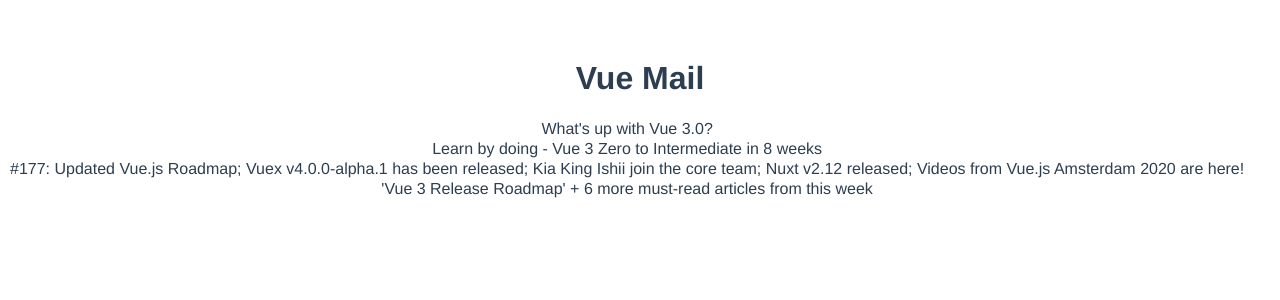
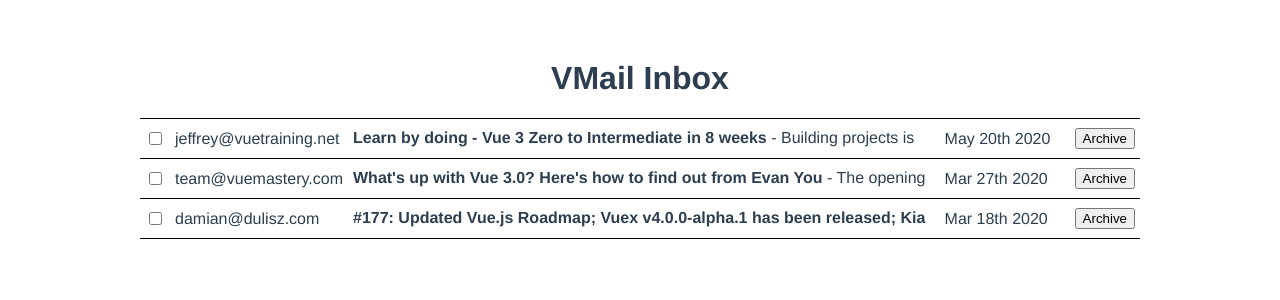
Before and after one commit to wjen/squirrelmail-vue, a Vue app: page / in a window 1280 px wide. Shown: the top 300 px of the page. Built offline with nearby package versions, Linux system fonts and the light colour scheme.

Commit message:
add scss

```diff
--- /dev/null
+++ b/db.json
@@ -0,0 +1,40 @@
+{
+  "emails": [
+    {
+      "id": 1,
+      "from": "team@vuemastery.com",
+      "subject": "What's up with Vue 3.0? Here's how to find out from Evan You",
+      "body": "The opening keynote of VueConf US this year was Evan You (the creator of Vue), giving his State of the Vuenion address. He walked us through the journey of getting Vue 3 from a prototype to a reality the past year. He also dove into Vue's overall growth in the community.",
+      "sentAt": "2020-03-27T18:25:43.511Z",
+      "archived": false,
+      "read": false
+    },
+    {
+      "id": 2,
+      "from": "jeffrey@vuetraining.net",
+      "subject": "Learn by doing - Vue 3 Zero to Intermediate in 8 weeks",
+      "body": "Building projects is one of the most effective ways to learn - and _the_ most effective way _remember_ what you've learned - but it can be frustrating.\n\nThis 8-week course takes the pain out of 'learning by doing'.\n\nEach week we give you\n\n* a project that will grow your skills without overwhelming you\n* links to hand-picked resources, such as Vue Mastery videos, that share the knowledge you'll need for the project (no more useless rabbit holes)\n* answers to any and all questions you have while working\n* feedback on your completed code (so you're only learning good habits)\n\nOur instructors are standing by to answer your questions.\n\nReady to learn?",
+      "sentAt": "2020-05-20T18:25:43.511Z",
+      "archived": false,
+      "read": false
+    },
+    {
+      "id": 3,
+      "from": "damian@dulisz.com",
+      "subject": "#177: Updated Vue.js Roadmap; Vuex v4.0.0-alpha.1 has been released; Kia King Ishii join the core team; Nuxt v2.12 released; Videos from Vue.js Amsterdam 2020 are here!",
+      "body": "First of all, lets congratulate Kia King Ishii on joining the Vue.js core team! 🎉 He has been doing an incredible job building vuex-orm and will now focus on working on the next versions of Vuex.\n\nSpeaking of which – Vuex v4.0.0-alpha.1 has just been released! This is the version of Vuex that will work with Vue 3.0 but keep the familiar API you know from the current version.",
+      "sentAt": "2020-03-18T18:25:43.511Z",
+      "archived": false,
+      "read": true
+    },
+    {
+      "id": 4,
+      "from": "anthony@vuejsdevelopers.com",
+      "subject": "'Vue 3 Release Roadmap' + 6 more must-read articles from this week",
+      "body": "Newsletter Issue #161",
+      "sentAt": "2020-03-24T18:25:43.511Z",
+      "archived": true,
+      "read": true
+    }
+  ]
+}
--- a/public/index.html
+++ b/public/index.html
@@ -1,17 +1,23 @@
 <!DOCTYPE html>
-<html lang="">
+<html lang="en">
+
 <head>
   <meta charset="utf-8">
   <meta http-equiv="X-UA-Compatible" content="IE=edge">
   <meta name="viewport" content="width=device-width,initial-scale=1.0">
   <link rel="icon" href="<%= BASE_URL %>favicon.ico">
-    <title><%= htmlWebpackPlugin.options.title %></title>
+  <title>
+    <%= htmlWebpackPlugin.options.title %>
+  </title>
 </head>
+
 <body>
   <noscript>
-      <strong>We're sorry but <%= htmlWebpackPlugin.options.title %> doesn't work properly without JavaScript enabled. Please enable it to continue.</strong>
+    <strong>We're sorry but <%= htmlWebpackPlugin.options.title %> doesn't work properly without JavaScript enabled.
+        Please enable it to continue.</strong>
   </noscript>
   <div id="app"></div>
   <!-- built files will be auto injected -->
 </body>
+
 </html>
--- a/src/App.vue
+++ b/src/App.vue
@@ -1,36 +1,51 @@
 <template>
-  <h1>Vue Mail</h1>
+  <h1>VMail Inbox</h1>
+
   <table class="mail-table">
     <tbody>
-      <tr v-for="email in emails" :key="email.id" class="clickable">
-        {{
-          email.subject
-        }}
+      <tr
+        v-for="email in unarchivedEmails"
+        :key="email.id"
+        :class="['clickable', email.read ? 'read' : '']"
+        @click="email.read = true"
+      >
+        <td>
+          <input type="checkbox" />
+        </td>
+        <td>{{ email.from }}</td>
+        <td>
+          <p>
+            <strong>{{ email.subject }}</strong> - {{ email.body }}
+          </p>
+        </td>
+        <td class="date">{{ format(new Date(email.sentAt), "MMM do yyyy") }}</td>
+        <td><button @click="email.archived = true">Archive</button></td>
       </tr>
     </tbody>
   </table>
 </template>
 
 <script>
-import HelloWorld from "./components/HelloWorld.vue";
-
+import { format } from "date-fns";
 export default {
   name: "App",
   data() {
     return {
+      format,
       emails: [
         {
           id: 1,
-          from: "wjen@gmail.com",
-          subject: "What's up with Vue 3.0?",
-          body: "Lets learn more about vue 3 together, join us at the conference",
+          from: "team@vuemastery.com",
+          subject: "What's up with Vue 3.0? Here's how to find out from Evan You",
+          body:
+            "The opening keynote of VueConf US this year was Evan You (the creator of Vue), giving his State of the Vuenion address. He walked us through the journey of getting Vue 3 from a prototype to a reality the past year. He also dove into Vue's overall growth in the community.",
           sentAt: "2020-03-27T18:25:43.511Z",
           archived: false,
           read: true
         },
         {
           id: 2,
-          from: "jeffrey@yahoo.net",
+          from: "jeffrey@vuetraining.net",
           subject: "Learn by doing - Vue 3 Zero to Intermediate in 8 weeks",
           body:
             "Building projects is one of the most effective ways to learn - and _the_ most effective way _remember_ what you've learned - but it can be frustrating.\n\nThis 8-week course takes the pain out of 'learning by doing'.\n\nEach week we give you\n\n* a project that will grow your skills without overwhelming you\n* links to hand-picked resources, such as Vue Mastery videos, that share the knowledge you'll need for the project (no more useless rabbit holes)\n* answers to any and all questions you have while working\n* feedback on your completed code (so you're only learning good habits)\n\nOur instructors are standing by to answer your questions.\n\nReady to learn?",
@@ -40,7 +55,7 @@
         },
         {
           id: 3,
-          from: "damian@gmail.com",
+          from: "damian@dulisz.com",
           subject:
             "#177: Updated Vue.js Roadmap; Vuex v4.0.0-alpha.1 has been released; Kia King Ishii join the core team; Nuxt v2.12 released; Videos from Vue.js Amsterdam 2020 are here!",
           body:
@@ -51,7 +66,7 @@
         },
         {
           id: 4,
-          from: "anthony@yahoo.com",
+          from: "anthony@vuejsdevelopers.com",
           subject: "'Vue 3 Release Roadmap' + 6 more must-read articles from this week",
           body: "Newsletter Issue #161",
           sentAt: "2020-03-24T18:25:43.511Z",
@@ -60,11 +75,21 @@
         }
       ]
     };
+  },
+  computed: {
+    sortedEmails() {
+      return this.emails.slice().sort((e1, e2) => {
+        return e1.sentAt < e2.sentAt ? 1 : -1;
+      });
+    },
+    unarchivedEmails() {
+      return this.sortedEmails.filter(e => !e.archived);
+    }
   }
 };
 </script>
 
-<style>
+<style lang="scss">
 #app {
   font-family: Avenir, Helvetica, Arial, sans-serif;
   -webkit-font-smoothing: antialiased;
@@ -73,4 +98,42 @@
   color: #2c3e50;
   margin-top: 60px;
 }
+/* Global Styles */
+
+.clickable {
+  cursor: pointer;
+}
+
+/* Mail Table */
+.mail-table {
+  max-width: 1000px;
+  margin: auto;
+  border-collapse: collapse;
+
+  tr {
+    height: 40px;
+  }
+  &.read {
+    background-color: #eee;
+  }
+  &:first-of-type td {
+    border-top: 1px solid black;
+  }
+
+  td {
+    border-bottom: 1px solid black;
+    padding: 5px;
+    text-align: left;
+
+    & p {
+      max-height: 1.2em;
+      overflow-y: hidden;
+      margin: 0;
+    }
+
+    &.date {
+      width: 120px;
+    }
+  }
+}
 </style>
--- /dev/null
+++ b/src/scss/_variables.scss
@@ -0,0 +1,33 @@
+$size-app-max-width: 800px;
+$size-mobile-breakpoint: 700px;
+
+$grid-1: 5px;
+$grid-2: 10px;
+$grid-3: 15px;
+$grid-4: 20px;
+$grid-5: 25px;
+$grid-6: 30px;
+$grid-7: 35px;
+$grid-8: 40px;
+$grid-9: 45px;
+$grid-10: 50px;
+$grid-20: 100px;
+$grid-40: 200px;
+
+$box-shadow-standard:  0 1px 6px 0 rgba(34, 35, 38, 0.18);
+
+$color-text-link: #3f51b5;
+$colour-secondary: cadetblue;
+$color-white: #fff;
+$color-meta: gray;
+$color-danger: #dc3545;
+$color-danger-highlight: #c82333;
+
+$border-width: 1px;
+$border-radius: .25rem;
+
+$font-weight-bold: 600;
+$font-size-m: 18px;
+$font-size-l: 32px;
+
+$transition: .15s ease-in-out;
--- /dev/null
+++ b/vue.config.js
@@ -0,0 +1,11 @@
+module.exports = {
+  css: {
+    loaderOptions: {
+      sass: {
+        additionalData: `
+          @import "@/scss/_variables.scss";
+        `
+      }
+    }
+  }
+};
```
Also changed, not shown: package.json (+6 -1 lines), 1 other file (tests, documents, lock files or other folders). Lines whose indentation alone changed are shown as unchanged.
